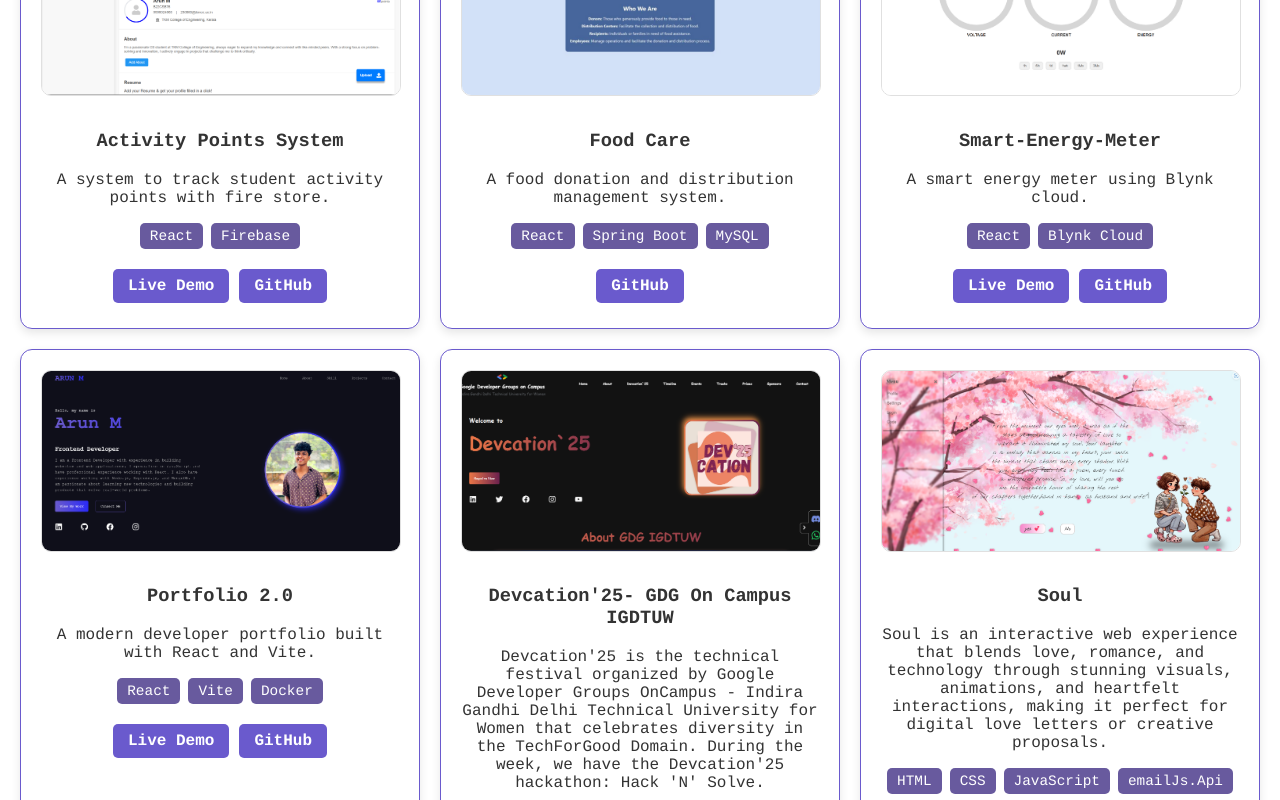
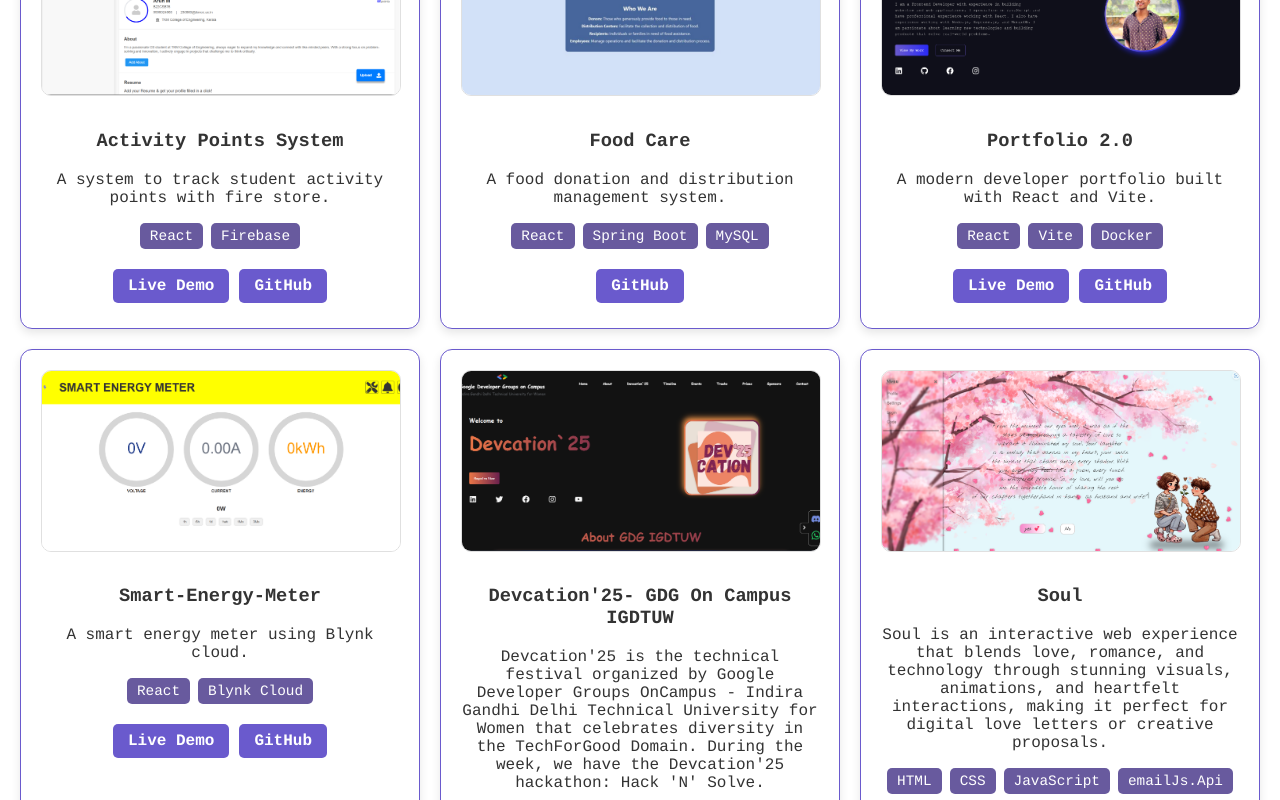
Before and after one commit to Arunitdy/portfolio-2.0, a React (Vite) app in the folder portfolio/: page / in a window 1280 px wide. Shown: the part 3200-4000 px from the top of the page. Built offline with nearby package versions, Linux system fonts and the light colour scheme; no server answers.

Commit message:
Update Projects.jsx

```diff
--- a/portfolio/src/All/Project/Projects.jsx
+++ b/portfolio/src/All/Project/Projects.jsx
@@ -28,20 +28,20 @@ const projects = [
     githubLink: "https://github.com/Arunitdy/Food-Donation-and-Distribution-Management-System",
   },
   {
+    title: "Portfolio 2.0",
+    gui: Portfolio,
+    description: "A modern developer portfolio built with React and Vite.",
+    techStack: ["React", "Vite", "Docker"],
+    liveLink: "https://portfolio-2-0-wyqk.vercel.app/",
+    githubLink: "https://github.com/Arunitdy/portfolio-2.0",
+  },
+  {
     title: "Smart-Energy-Meter",
     gui: Smart,
     description: "A smart energy meter using Blynk cloud.",
     techStack: ["React", "Blynk Cloud"],
     liveLink: "https://smart-energy-meter-three.vercel.app/",
     githubLink: "https://github.com/Arunitdy/Smart-Energy-Meter",
-  },
-  {
-    title: "Portfolio 2.0",
-    gui: Portfolio,
-    description: "A modern developer portfolio built with React and Vite.",
-    techStack: ["React", "Vite", "Docker"],
-    liveLink: "https://portfolio-2-0-wyqk.vercel.app/",
-    githubLink: "https://github.com/Arunitdy/portfolio-2.0",
   },
   {
     title: "Devcation'25- GDG On Campus IGDTUW",
```
